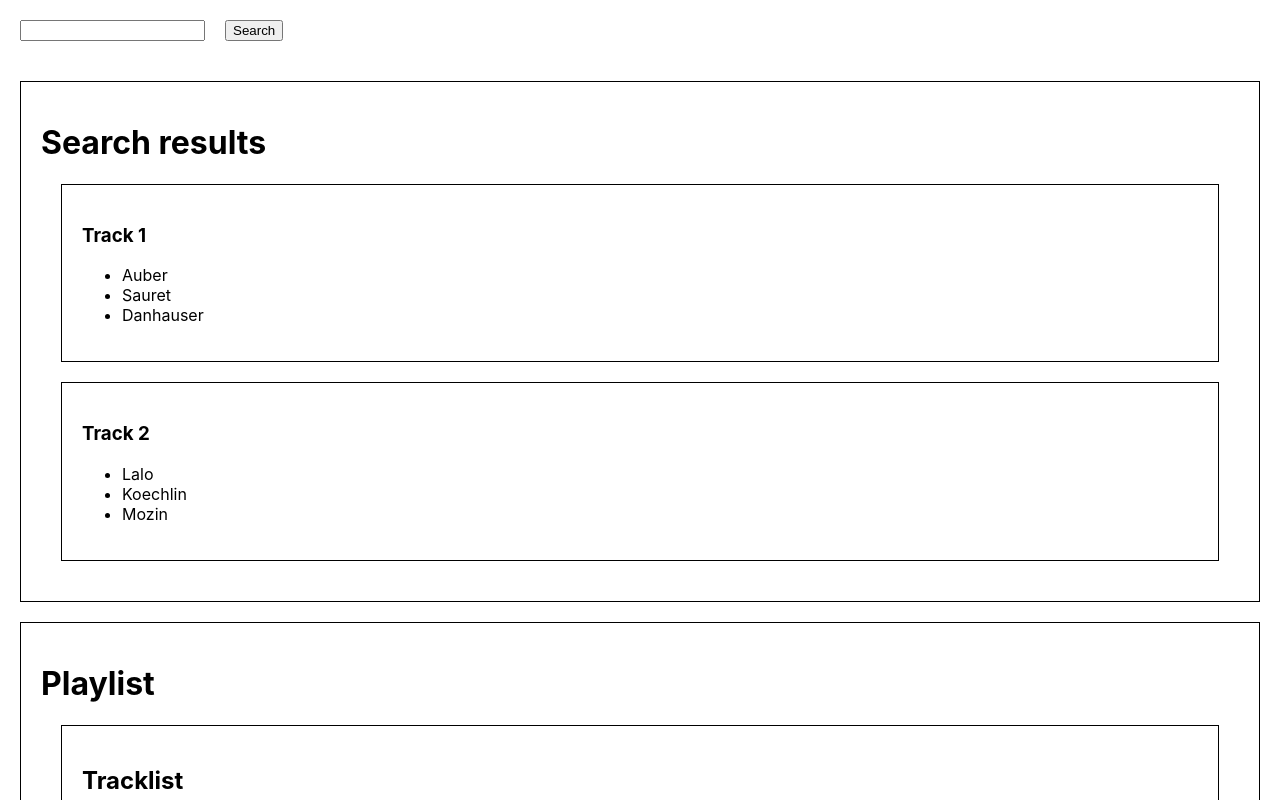
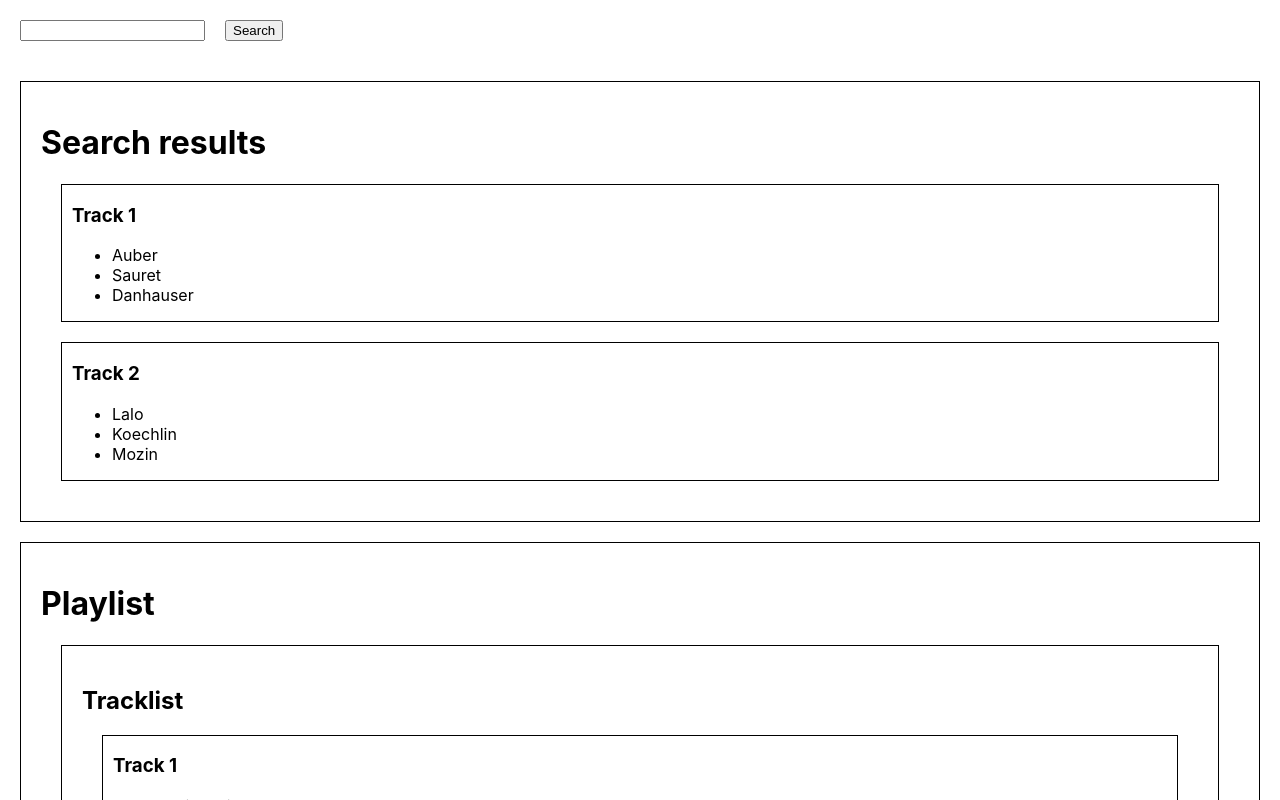
Before and after one commit to saintsaens/jamming, a React (Create React App) app: page / in a window 1280 px wide. Shown: the top 800 px of the page. Built offline with nearby package versions, Linux system fonts and the light colour scheme.

Commit message:
Tweak track style

```diff
--- a/src/components/Track/Track.module.css
+++ b/src/components/Track/Track.module.css
@@ -1,5 +1,5 @@
 .border {
     border: 1px solid black;
     margin: 20px;
-    padding: 20px;
+    padding-left: 10px;
 }
```
